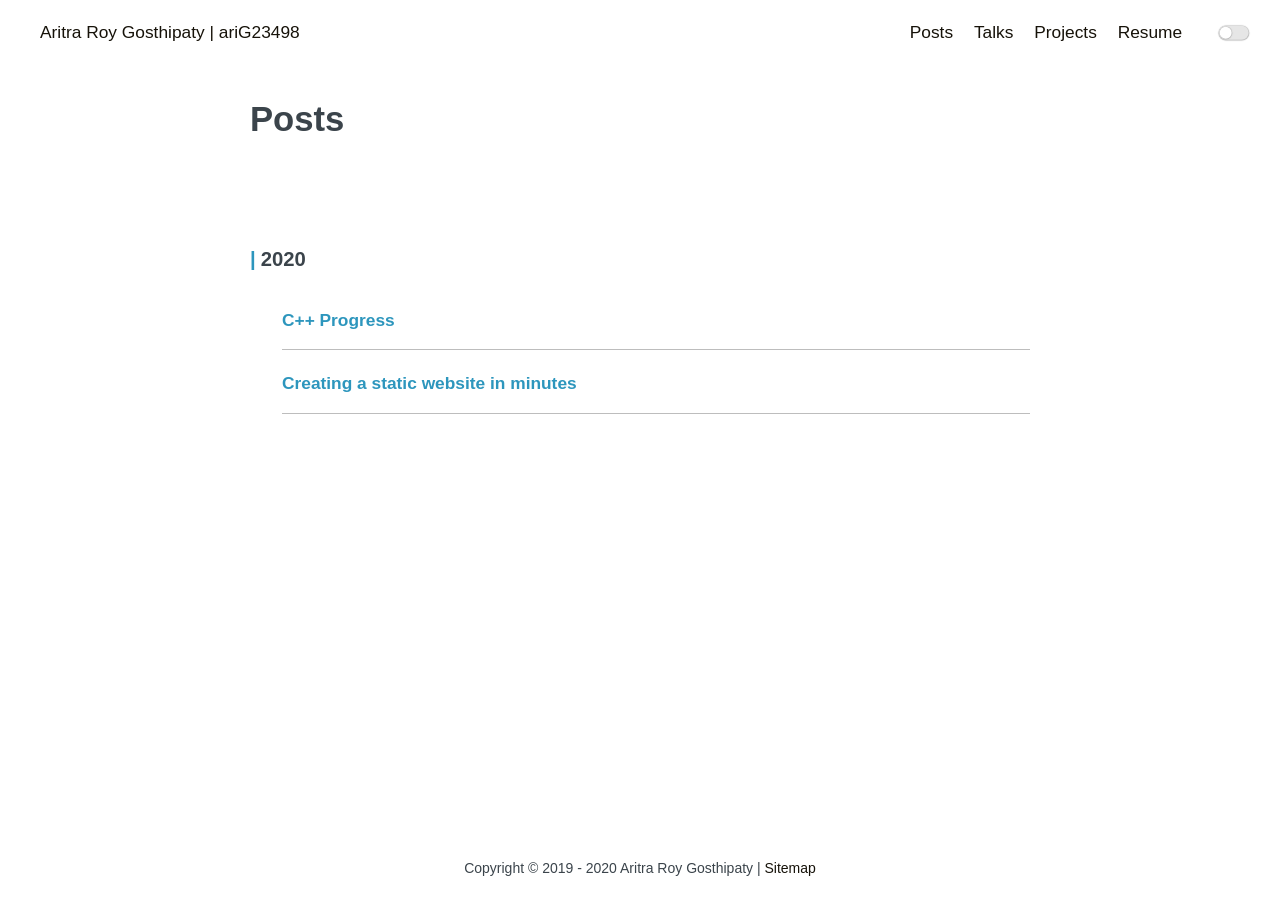
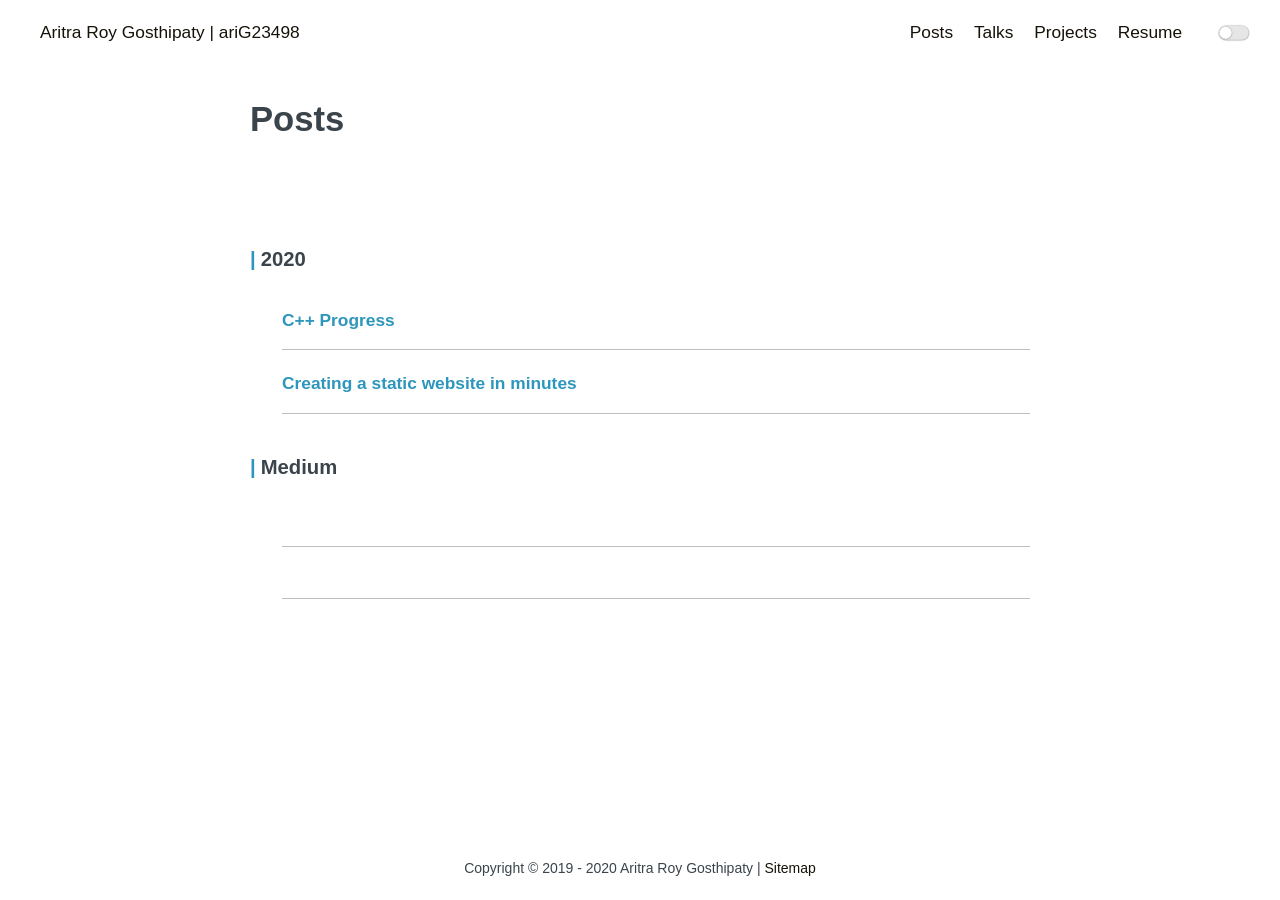
Before and after one commit to ariG23498/ariG23498.github.io, a Jekyll site: the page built from blogs.md, in a window 1280 px wide. Built offline with Jekyll 4.4.1, drawn with Linux system fonts in a browser that asks for light colours.

Commit message:
changes in /posts

```diff
--- a/blogs.md
+++ b/blogs.md
@@ -9,8 +9,16 @@ permalink: /posts
 <div class="post-wrap archive">
     <h3>2020</h3>
     {% for post in site.posts %}
-    <article class="archive-item"><a class="archive-item-link" href="{{ post.url }}">{{ post.title }}</a>
-</article>
+    <article class="archive-item">
+        <a class="archive-item-link" href="{{ post.url }}">{{ post.title }}</a>
+    </article>
     {% endfor %}
+    <h3>Medium</h3>
+    <article class="archive-item">
+        <a class="archive-item-link" href="https://medium.com/xperience/hexato-13c91badc770">{{ Hexato}}</a>
+    </article>
+    <article class="archive-item">
+        <a class="archive-item-link" href="https://medium.com/@aritra.born2fly/just-a-tad-bit-of-java-fc55df737fb9">{{ Tad Bit of Java }}</a>
+    </article>
 </div>
 </div>
```
